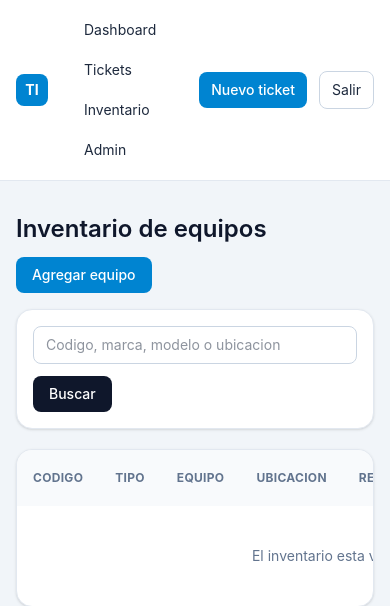
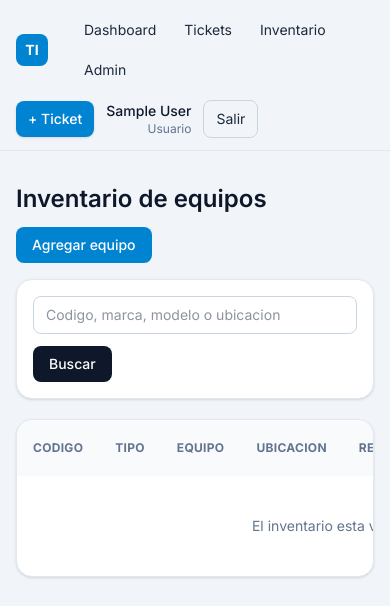
Before and after one commit to Matias-dev-cl/gestion-incidencias-ti, a Django app: page /equipos/ in a window 390 px wide. Shown: the top 606 px of the page. Run offline with Django 5.2, Linux system fonts and the light colour scheme; the visitor is signed in with stand-in values (Sample User, id 1); data that the repository does not hold is empty.

Commit message:
style: adopta Inter, cabecera fija y cabecera responsive en movil

```diff
--- a/templates/base.html
+++ b/templates/base.html
@@ -5,11 +5,14 @@
   <meta charset="utf-8">
   <meta name="viewport" content="width=device-width, initial-scale=1">
   <title>{% block titulo %}Gestion de Incidencias TI{% endblock %}</title>
+  <link rel="preconnect" href="https://fonts.googleapis.com">
+  <link rel="preconnect" href="https://fonts.gstatic.com" crossorigin>
+  <link rel="stylesheet" href="https://fonts.googleapis.com/css2?family=Inter:wght@400;500;600;700&display=swap">
   <link rel="stylesheet" href="{% static 'css/app.css' %}">
 </head>
 <body class="min-h-screen bg-slate-100 text-slate-800 antialiased">
 {% if user.is_authenticated %}
-<header class="border-b border-slate-200 bg-white">
+<header class="sticky top-0 z-20 border-b border-slate-200 bg-white/90 backdrop-blur">
   <div class="mx-auto flex max-w-6xl flex-wrap items-center gap-x-6 gap-y-3 px-4 py-3">
     <a href="{% url 'tickets:dashboard' %}" class="flex items-center gap-2 font-semibold text-slate-900">
       <span class="grid h-8 w-8 place-items-center rounded-lg bg-sky-600 text-sm font-bold text-white">TI</span>
@@ -24,9 +27,11 @@
       {% endif %}
     </nav>
     <div class="flex items-center gap-3 text-sm">
-      <a href="{% url 'tickets:crear' %}" class="rounded-lg bg-sky-600 px-3 py-2 font-medium text-white hover:bg-sky-700">Nuevo ticket</a>
-      <span class="hidden text-right leading-tight sm:block">
-        <span class="block font-medium text-slate-900">{% firstof user.get_full_name user.username %}</span>
+      <a href="{% url 'tickets:crear' %}" class="rounded-lg bg-sky-600 px-3 py-2 font-medium text-white shadow-sm transition hover:bg-sky-700">
+        <span class="sm:hidden">+ Ticket</span><span class="hidden sm:inline">Nuevo ticket</span>
+      </a>
+      <span class="text-right leading-tight">
+        <span class="block text-sm font-medium text-slate-900">{% firstof user.get_full_name user.username %}</span>
         <span class="block text-xs text-slate-500">{{ user.get_rol_display }}</span>
       </span>
       <form method="post" action="{% url 'usuarios:logout' %}">
@@ -42,7 +47,10 @@
   {% if messages %}
     <div class="mb-6 space-y-2">
       {% for m in messages %}
-        <div class="rounded-lg border px-4 py-3 text-sm {% if m.tags == 'error' %}border-rose-200 bg-rose-50 text-rose-800{% else %}border-emerald-200 bg-emerald-50 text-emerald-800{% endif %}">{{ m }}</div>
+        <div class="flex items-start gap-2 rounded-lg border px-4 py-3 text-sm {% if m.tags == 'error' %}border-rose-200 bg-rose-50 text-rose-800{% else %}border-emerald-200 bg-emerald-50 text-emerald-800{% endif %}">
+          <span aria-hidden="true">{% if m.tags == 'error' %}&#9888;{% else %}&#10003;{% endif %}</span>
+          <span>{{ m }}</span>
+        </div>
       {% endfor %}
     </div>
   {% endif %}
```
Also changed, not shown: static/src/input.css (+19 -0 lines), static/css/app.css.
